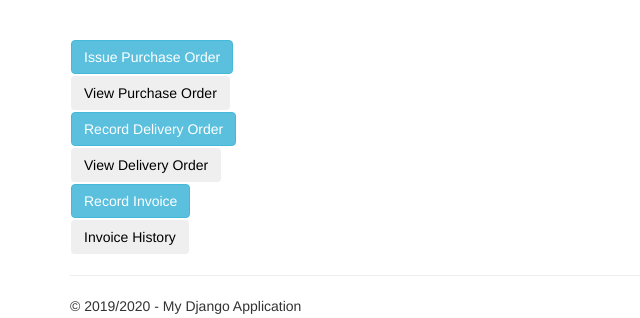
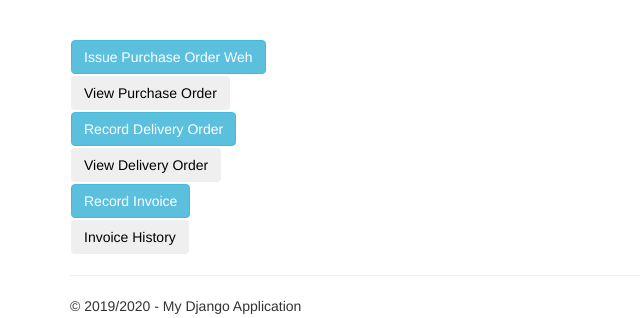
Before and after one commit to afifahfuad/Group-8-Purchasing-System, a Django app: page /menu in a window 1280 px wide. Shown: the part 51-369 px from the top of the page, without its empty margins (0-640 px from the left). Run offline with Django 3.2, Linux system fonts and the light colour scheme; a user stored in the database is signed in; some libraries are stand-ins or nearby versions.

Commit message:
Test commit

```diff
--- a/Purchasing System/app/templates/app/menu.html
+++ b/Purchasing System/app/templates/app/menu.html
@@ -56,7 +56,7 @@
 
         <tr><td>
     <form class="margintop" action='purchaseorderform' method='GET'>
-        <button type="submit" class="btn btn-info">Issue Purchase Order</button><br />
+        <button type="submit" class="btn btn-info">Issue Purchase Order Weh</button><br />
     </form>
         </td></tr>
 
```
